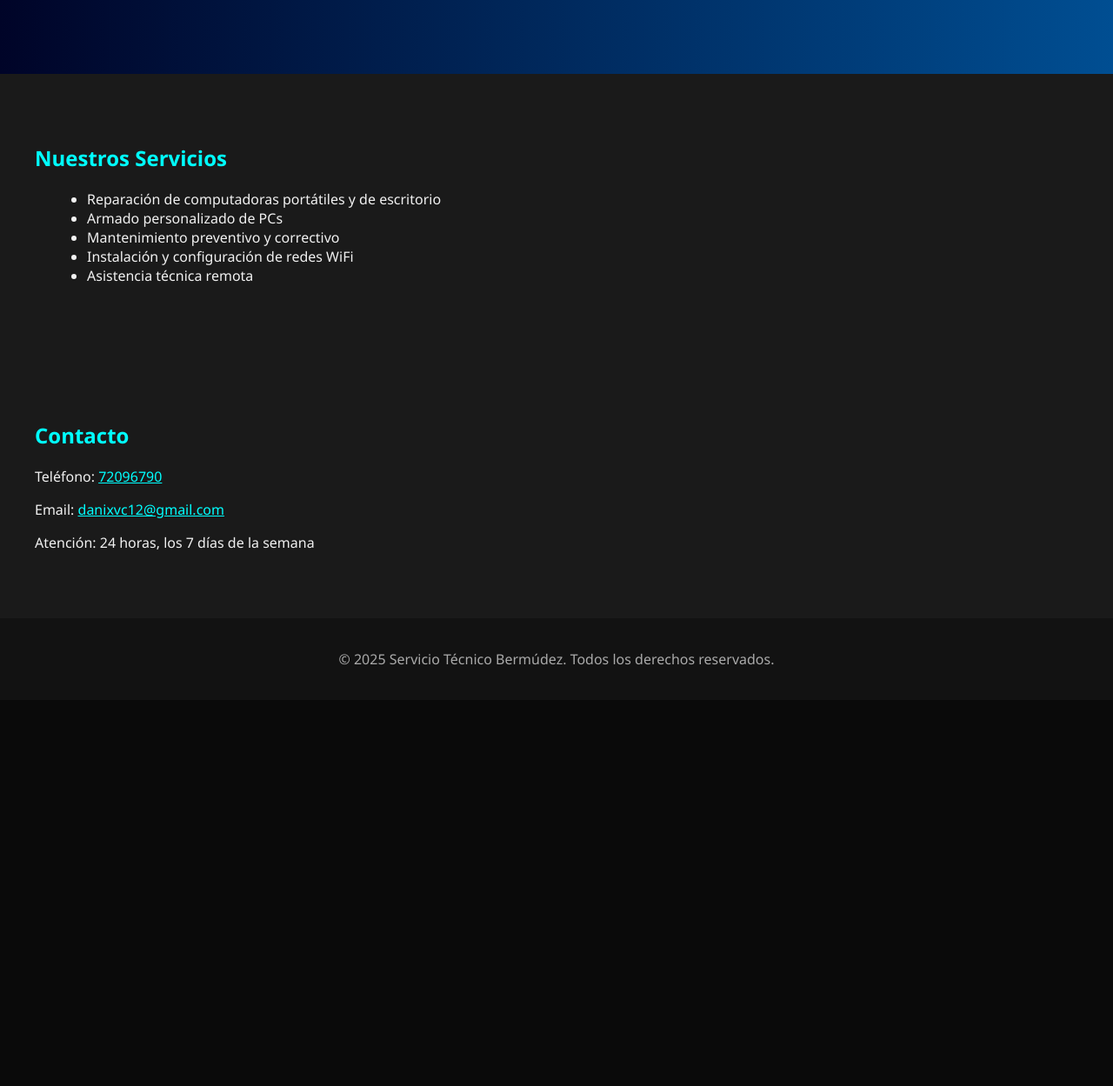
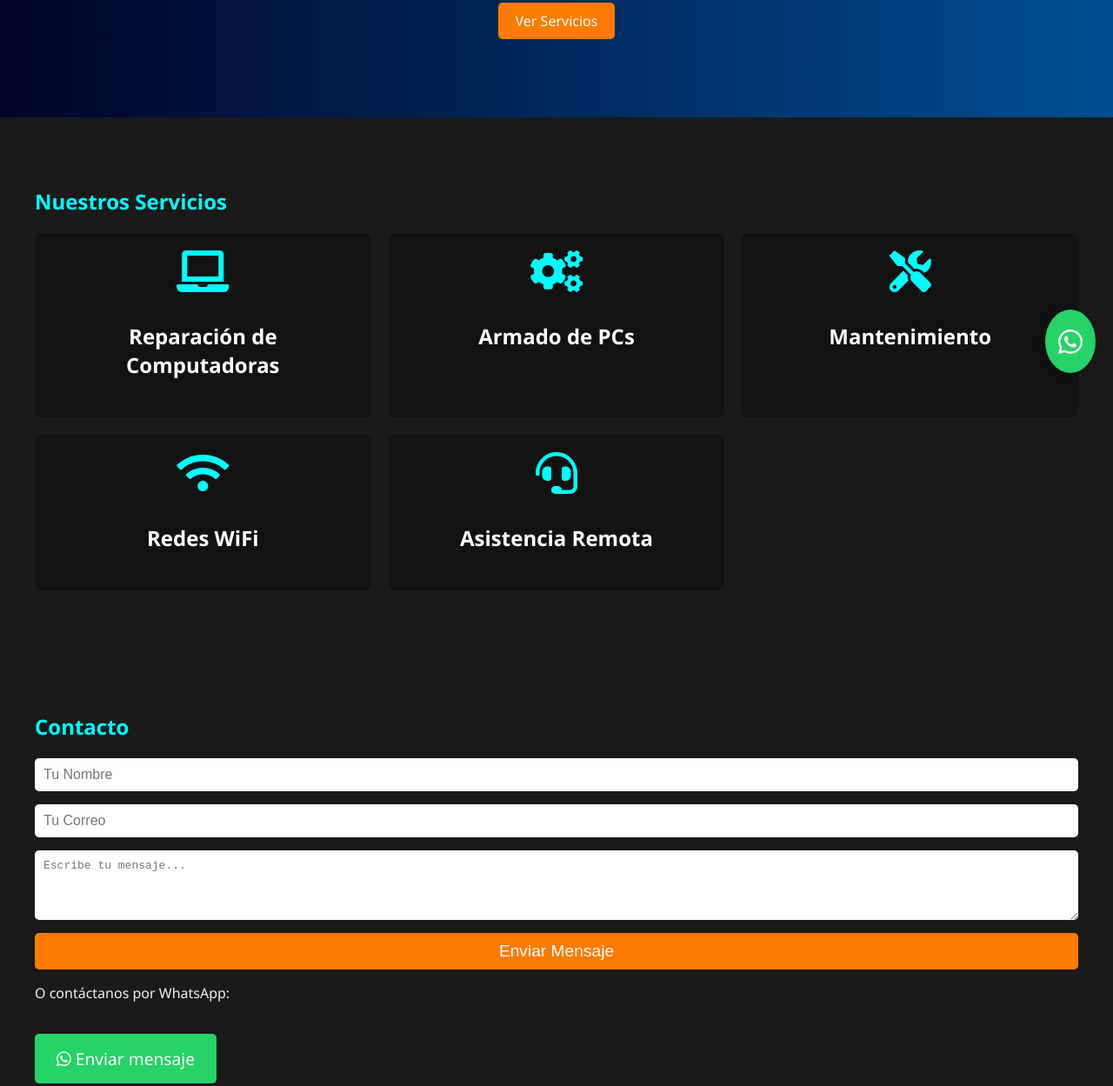
Before and after one commit to danixcv12/P-gina-web-servicio-t-cnico, a plain HTML site: page index.html in a window 1280 px wide. Shown: the part 351-1600 px from the top of the page at 87% size. Before the commit the page ends 1156 px from the top, so only its background shows below. Drawn offline with Linux system fonts and the light colour scheme.

Commit message:
Add files via upload

```diff
--- a/index.html
+++ b/index.html
@@ -1,3 +1,4 @@
+
 <!DOCTYPE html>
 <html lang="es">
 <head>
@@ -5,10 +6,13 @@
   <meta name="viewport" content="width=device-width, initial-scale=1.0" />
   <title>Servicio Técnico Bermúdez</title>
   <link rel="stylesheet" href="style.css" />
+  <link href="https://cdnjs.cloudflare.com/ajax/libs/font-awesome/5.15.3/css/all.min.css" rel="stylesheet">
 </head>
 <body>
   <header>
-    <div class="logo">Servicio Técnico Bermúdez</div>
+    <div class="logo">
+      <span>Servicio Técnico</span> <span class="highlight">Bermúdez</span>
+    </div>
     <nav>
       <ul>
         <li><a href="#inicio">Inicio</a></li>
@@ -21,28 +25,57 @@
   <section id="inicio" class="hero">
     <h1>Soluciones Tecnológicas 24/7</h1>
     <p>Reparación, armado de computadoras y configuración de redes WiFi</p>
+    <a href="#servicios" class="btn">Ver Servicios</a>
   </section>
 
   <section id="servicios" class="section">
     <h2>Nuestros Servicios</h2>
-    <ul>
-      <li>Reparación de computadoras portátiles y de escritorio</li>
-      <li>Armado personalizado de PCs</li>
-      <li>Mantenimiento preventivo y correctivo</li>
-      <li>Instalación y configuración de redes WiFi</li>
-      <li>Asistencia técnica remota</li>
-    </ul>
+    <div class="services">
+      <div class="service-card">
+        <i class="fas fa-laptop"></i>
+        <h3>Reparación de Computadoras</h3>
+      </div>
+      <div class="service-card">
+        <i class="fas fa-cogs"></i>
+        <h3>Armado de PCs</h3>
+      </div>
+      <div class="service-card">
+        <i class="fas fa-tools"></i>
+        <h3>Mantenimiento</h3>
+      </div>
+      <div class="service-card">
+        <i class="fas fa-wifi"></i>
+        <h3>Redes WiFi</h3>
+      </div>
+      <div class="service-card">
+        <i class="fas fa-headset"></i>
+        <h3>Asistencia Remota</h3>
+      </div>
+    </div>
   </section>
 
   <section id="contacto" class="section">
     <h2>Contacto</h2>
-    <p>Teléfono: <a href="tel:+59172096790">72096790</a></p>
-    <p>Email: <a href="mailto:danixvc12@gmail.com">danixvc12@gmail.com</a></p>
-    <p>Atención: 24 horas, los 7 días de la semana</p>
+    <form action="https://formsubmit.co/danixvc12@gmail.com" method="POST">
+      <input type="text" name="name" placeholder="Tu Nombre" required />
+      <input type="email" name="email" placeholder="Tu Correo" required />
+      <textarea name="message" rows="4" placeholder="Escribe tu mensaje..." required></textarea>
+      <button type="submit">Enviar Mensaje</button>
+    </form>
+    <p>O contáctanos por WhatsApp:</p>
+    <a href="https://wa.me/59172096790" target="_blank" class="whatsapp-btn">
+      <i class="fab fa-whatsapp"></i> Enviar mensaje
+    </a>
   </section>
 
   <footer>
     <p>&copy; 2025 Servicio Técnico Bermúdez. Todos los derechos reservados.</p>
   </footer>
+
+  <div class="whatsapp-button">
+    <a href="https://wa.me/59172096790" target="_blank">
+      <i class="fab fa-whatsapp"></i>
+    </a>
+  </div>
 </body>
 </html>
--- a/style.css
+++ b/style.css
@@ -1,3 +1,5 @@
+
+/* Estilos Generales */
 body {
   margin: 0;
   font-family: 'Segoe UI', Tahoma, Geneva, Verdana, sans-serif;
@@ -5,21 +7,23 @@ body {
   color: #f1f1f1;
 }
 
+/* Header */
 header {
   background-color: #121212;
   padding: 20px 40px;
   display: flex;
   justify-content: space-between;
   align-items: center;
-  position: sticky;
-  top: 0;
-  z-index: 10;
 }
 
 .logo {
-  font-size: 1.5em;
+  font-size: 1.8em;
   color: #00ffff;
   font-weight: bold;
+}
+
+.highlight {
+  color: #ff7b00;
 }
 
 nav ul {
@@ -38,6 +42,7 @@ nav ul li a:hover {
   color: #00ffff;
 }
 
+/* Hero Section */
 .hero {
   padding: 100px 40px;
   text-align: center;
@@ -45,10 +50,29 @@ nav ul li a:hover {
 }
 
 .hero h1 {
-  font-size: 2.5em;
+  font-size: 3em;
   margin-bottom: 10px;
 }
 
+.hero p {
+  font-size: 1.2em;
+}
+
+.hero .btn {
+  background-color: #ff7b00;
+  color: white;
+  padding: 10px 20px;
+  font-size: 1em;
+  text-decoration: none;
+  border-radius: 5px;
+  margin-top: 20px;
+}
+
+.hero .btn:hover {
+  background-color: #00ffff;
+}
+
+/* Servicios */
 .section {
   padding: 60px 40px;
   background-color: #1a1a1a;
@@ -59,15 +83,94 @@ nav ul li a:hover {
   margin-bottom: 20px;
 }
 
-.section ul {
-  list-style-type: disc;
-  margin-left: 20px;
+.services {
+  display: grid;
+  grid-template-columns: repeat(3, 1fr);
+  gap: 20px;
 }
 
-a {
-  color: #00ffff;
+.service-card {
+  background-color: #121212;
+  padding: 20px;
+  text-align: center;
+  border-radius: 8px;
 }
 
+.service-card i {
+  font-size: 3em;
+  color: #00ffff;
+  margin-bottom: 10px;
+}
+
+.service-card h3 {
+  font-size: 1.5em;
+  color: #fff;
+}
+
+/* Formulario de Contacto */
+form {
+  display: flex;
+  flex-direction: column;
+  gap: 15px;
+}
+
+input, textarea {
+  padding: 10px;
+  border: none;
+  border-radius: 5px;
+  font-size: 1em;
+}
+
+button {
+  padding: 10px;
+  background-color: #ff7b00;
+  color: white;
+  font-size: 1.2em;
+  border: none;
+  border-radius: 5px;
+  cursor: pointer;
+}
+
+button:hover {
+  background-color: #00ffff;
+}
+
+/* WhatsApp */
+.whatsapp-btn {
+  display: inline-block;
+  background-color: #25d366;
+  padding: 15px 25px;
+  color: white;
+  font-size: 1.2em;
+  text-decoration: none;
+  border-radius: 5px;
+  margin-top: 20px;
+}
+
+.whatsapp-btn:hover {
+  background-color: #128c7e;
+}
+
+.whatsapp-button {
+  position: fixed;
+  bottom: 20px;
+  right: 20px;
+  background-color: #25d366;
+  border-radius: 50%;
+  padding: 15px;
+  box-shadow: 0 0 10px rgba(0, 0, 0, 0.2);
+}
+
+.whatsapp-button a {
+  color: white;
+  font-size: 2em;
+}
+
+.whatsapp-button:hover {
+  background-color: #128c7e;
+}
+
+/* Footer */
 footer {
   text-align: center;
   padding: 20px;
```
